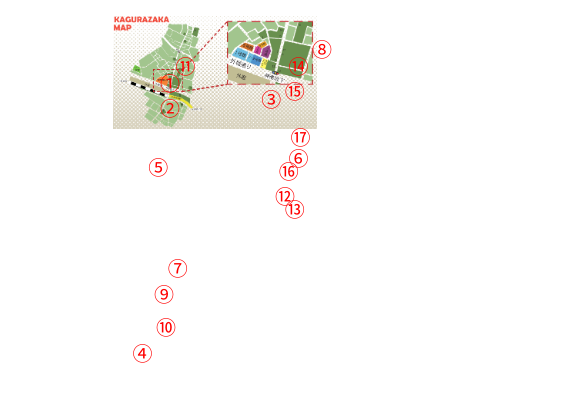
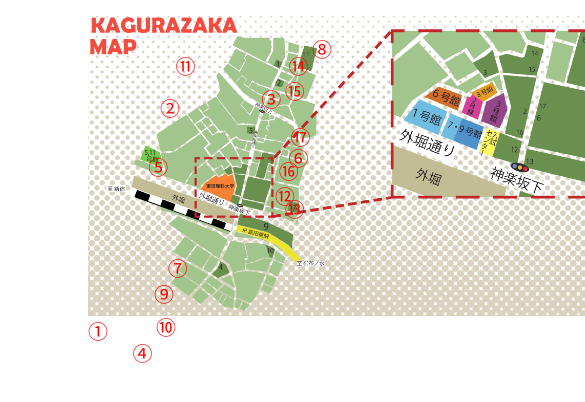
Before and after one commit to genthma241/shotengai.github.io, a plain HTML site: page index.html in a window 390 px wide. Shown: the top 402 px of the page, 585 px wide, since content can reach past the window. Drawn offline with Linux system fonts and the light colour scheme.

Commit message:
Add files via upload

```diff
--- a/map.css
+++ b/map.css
@@ -1,19 +1,14 @@
 @charset "UTF-8";
 
 /*マップ内*/
-.mapabso ul.mapimage {
+.mapimage {
 	position: relative;
  	}
 
-
-
 /*マップサイズ*/
 .mapimage {
+	margin: 0 auto;
 	display: block;
-	max-width: 80%;
-	height: auto;
-	margin: auto;
-	text-align: center;
 	}
 
 .box1 li
@@ -21,7 +16,7 @@
 	}
 
 /*それぞれの文字の場所*/
-.box1-1 {
+.box1 li:nth-child(1) {
 	margin: 0;
 	position: absolute;
 	top: 8%;
@@ -132,3 +127,34 @@
 	font-size: 20px;
 	color: red;
 	}
+
+/************** 768px以上******/
+@media(min-width: 768px){
+
+/*全体の横幅を固定*/
+.mapimage {
+	width: 750px;
+	height: auto;
+	}
+
+}
+
+/**************767px以下******/
+@media(max-width: 767px){
+
+/*全体の横幅を指定*/
+.mapimage {
+	width: 580px;
+	}
+
+}
+
+/********スマホ仕様*********/
+@media(max-width: 599px){
+
+.mapimage {
+	height: 300px;
+	width: auto;
+	}
+
+}
```
